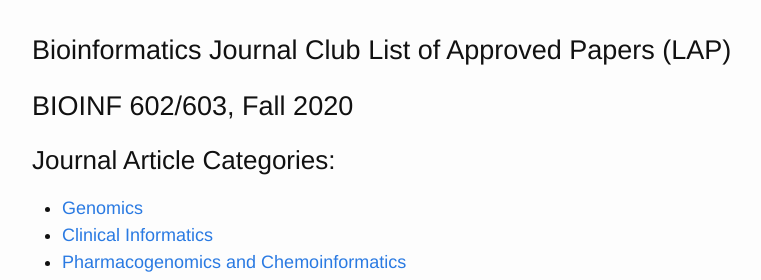
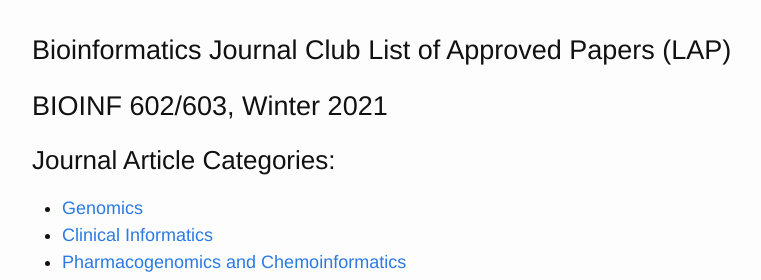
Before and after one commit to dcmb-courses/bioinf602-603, a Jekyll site: the page built from index.md, in a window 1280 px wide. Shown: the top 280 px of the page, without its empty margins (238-999 px from the left). Built offline with Jekyll 4.4.1, drawn with Linux system fonts in a browser that asks for light colours; our own code applies the rules of GitHub Pages for plain Markdown files.

Commit message:
Update index.md

```diff
--- a/index.md
+++ b/index.md
@@ -3,7 +3,7 @@ layout: page
 ---
 
 # Bioinformatics Journal Club List of Approved Papers (LAP)
-# BIOINF 602/603, Fall 2020
+# BIOINF 602/603, Winter 2021
 
 ### Journal Article Categories:
 * [Genomics]({{site.baseurl}}/Genomics/)
```
